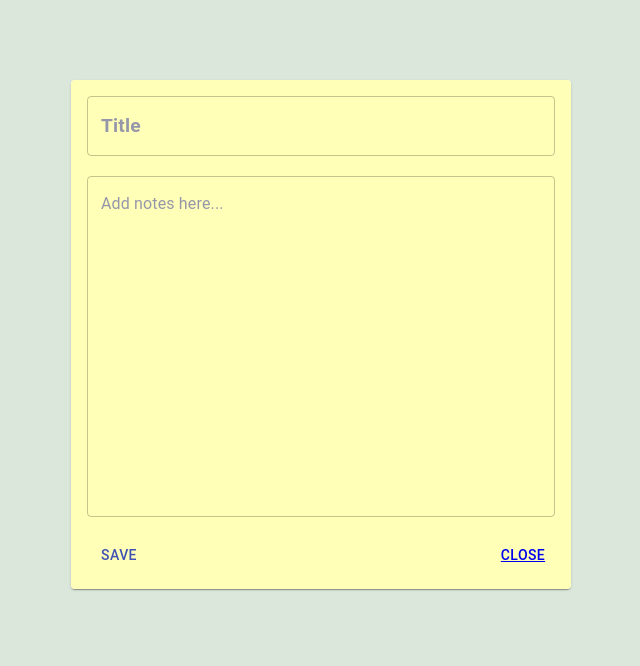
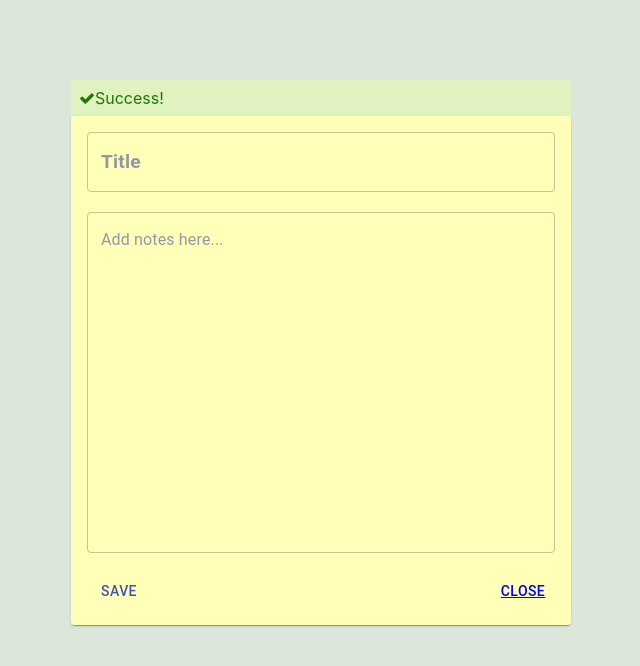
Before and after one commit to Triveni07/notes-making, a React (Create React App) app: page /create in a window 1280 px wide. Both pictures are taken after typing "Sample", "Sample" into the empty fields and a click on the button "SAVE". Shown: the top 666 px of the page, without its empty margins (343-983 px from the left). Built offline with nearby package versions, Linux system fonts and the light colour scheme.

Commit message:
Add notification messages refactor

```diff
--- a/src/Util/NoteUtil.js
+++ b/src/Util/NoteUtil.js
@@ -8,7 +8,6 @@ export function onSave(e, dispatch) {
         month: 'short',
         year: 'numeric'
     })
-
     const noteDetails = {
         id: new Date(),
         title,
@@ -17,28 +16,23 @@ export function onSave(e, dispatch) {
         showButtons: false,
         timeStamp: timeStamp
     }
+    target.querySelector('#title').value = '';
+    target.querySelector('#content').value = '';
 
     dispatch({
         type: 'ADD_NOTE',
         noteDetails
     });
-
-    target.querySelector('#title').value = '';
-    target.querySelector('#content').value = '';
-
-    // window.alert('Hey! Your note saved');
 }
 
 export function onUpdate(e, dispatch, note) {
     const { target } = e;
     const newTitle = target.querySelector('#title').value;
     const newContent = target.querySelector('#content').value;
-
     const noteDetails = {
         newTitle,
         newContent
     }
-
     dispatch({
         type: 'UPDATE',
         id: note.id,
--- a/src/components/Main/Main.jsx
+++ b/src/components/Main/Main.jsx
@@ -9,8 +9,7 @@ import './Main.scss';
 class Main extends Component {
     render() {
         return (
-            <div className="content-container">
-                <div className="content">
+            <div className="main-container">
                 <Switch>
                     <Route path='/create' render={({ history }) => (
                         <CreateNote />
@@ -21,7 +20,6 @@ class Main extends Component {
                     <Route path="*" render={() => <h1>404</h1>} />
                 </Switch>
             </div>
-            </div>
         );
     }
 }
--- a/src/components/Main/Main.scss
+++ b/src/components/Main/Main.scss
@@ -4,7 +4,7 @@ body {
   background-color: #dce7dc;
 }
 
-.content {
+.main-container {
   position: absolute;
   width: 100%;
   overflow: auto;
--- a/src/components/Notes/CreateNote.jsx
+++ b/src/components/Notes/CreateNote.jsx
@@ -8,16 +8,47 @@ import { onSave } from './../../Util/NoteUtil';
 import '../styles/CreateNote.scss';
 
 class CreateNote extends Component {
+    state = {
+        saved: ''
+    }
     handleSubmit = (e) => {
         e.preventDefault();
         const { dispatch } = this.props;
-        onSave(e, dispatch);
+        try {
+            onSave(e, dispatch);
+            this.setState({ saved: 'success' });
+        } catch (err) {
+            this.setState({ saved: 'error' });
+            console.error(err);
+        }
+    }
+    handleOnchange = () => {
+        this.setState({ saved: '' });
     }
 
     render() {
+        const { saved } = this.state;
+
+        // To notify user on note saving
+        let messageDiv;
+        if (saved === 'success') {
+            messageDiv = <div className="success-message">
+                <i className="fa fa-check" aria-hidden="true"></i>
+                <span>Success!</span>
+            </div>
+        } else if (saved === 'error') {
+            messageDiv = <div className="error-message">
+                <i className="fa fa-times-circle" aria-hidden="true"></i>
+                <span>Error!</span>
+            </div>
+        }
+
         return (
             <div className="notes-container">
                 <div className="notes-box">
+                    <div className="message">
+                        {messageDiv}
+                    </div>
                     <Card className="notes-card">
                         <form onSubmit={e => this.handleSubmit(e)} className="notes-form">
                             <TextField
@@ -26,6 +57,7 @@ class CreateNote extends Component {
                                 variant="outlined"
                                 required
                                 fullWidth
+                                onChange={this.handleOnchange}
                             />
                             <br /><br />
                             <TextField
@@ -47,7 +79,7 @@ class CreateNote extends Component {
                         </form>
                     </Card>
                 </div>
-            </div>
+            </div >
         );
     }
 }
--- a/src/components/Notes/HomePage.jsx
+++ b/src/components/Notes/HomePage.jsx
@@ -13,7 +13,7 @@ import ListNotes from '../Notes/ListNotes';
 import { onSearchQueryEnter } from './../../Util/NoteUtil';
 
 import '../styles/ListNotes.scss';
-import '../styles/SearchBox.scss';
+import '../styles/HomePage.scss';
 
 
 class HomePage extends Component {
@@ -23,6 +23,10 @@ class HomePage extends Component {
 
     handleSearch = (query) => {
         this.setState({ query: query.trim() });
+    }
+
+    clearQuery = () => {
+        this.setState({ query: '' });
     }
 
     render() {
@@ -38,8 +42,8 @@ class HomePage extends Component {
         showingNotesList.sort(sortBy('title'));
 
         return (
-            <div className="list-notes-container">
-                <div className="list-notes-content">
+            <div className="home-container">
+                <div className="home-content">
                     <div className="header">
                         <h2>Notes</h2>
                         <div className="search-box">
@@ -55,6 +59,14 @@ class HomePage extends Component {
                             </Paper>
                         </div>
                     </div>
+
+                    {/* To notify user on search results  */}
+                    {showingNotesList.length !== notes.length && (
+                        <div className="showing-notes">
+                            <span>Now showing {showingNotesList.length} of {notes.length} total</span>
+                            <button onClick={this.clearQuery}>Show all</button>
+                        </div>
+                    )}
                     <ListNotes
                         showingNotesList={showingNotesList}
                     />
--- a/src/components/Notes/Note.jsx
+++ b/src/components/Notes/Note.jsx
@@ -25,12 +25,10 @@ class Note extends Component {
 
     render() {
         const { note, showButtons } = this.props;
-        const timeStamp = note.timeStamp;
         return (
             <div id="note-card">
                 <div className="note-buttons">
-                    {showButtons
-                        ?
+                    {showButtons ?
                         <>
                             <Button
                                 color="primary"
@@ -45,7 +43,7 @@ class Note extends Component {
                                 Delete
                             </Button>
                         </>
-                        : <div className="timeStamp">{timeStamp}</div>
+                        : <div className="timeStamp">{note.timeStamp}</div>
                     }
                 </div>
                 <div className="note-content" onClick={this.handleNoteClick}>
--- a/src/components/Notes/UpdateNote.jsx
+++ b/src/components/Notes/UpdateNote.jsx
@@ -5,7 +5,7 @@ import { TextField, Button } from '@material-ui/core';
 
 import { onUpdate } from './../../Util/NoteUtil';
 
-import '../styles/CreateNote.scss';
+import '../styles/Note.scss';
 
 class UpdateNote extends Component {
 
--- a/src/components/styles/CreateNote.scss
+++ b/src/components/styles/CreateNote.scss
@@ -1,3 +1,5 @@
+@import url("//maxcdn.bootstrapcdn.com/font-awesome/4.2.0/css/font-awesome.min.css");
+
 .notes-container {
   margin: 24px;
   padding: 16px;
@@ -28,5 +30,24 @@
         justify-content: space-between;
       }
     }
+
+    .message {
+      border-radius: 3px 3px 3px 3px;
+    }
+
+    .success-message,
+    .error-message {
+      padding: 8px;
+    }
+
+    .success-message {
+      background-color: #dff2bf;
+      color: #270;
+    }
+
+    .error-message {
+      color: #d8000c;
+      background-color: #ffbaba;
+    }
   }
 }
--- /dev/null
+++ b/src/components/styles/HomePage.scss
@@ -0,0 +1,51 @@
+.home-container {
+  display: flex;
+  justify-content: center;
+  color: rgb(8, 8, 153);
+  font-family: sans-serif;
+
+  .header h2 {
+    text-align: center;
+    padding: 8px;
+    margin: 16px;
+  }
+
+  .search-box {
+    position: fixed;
+    top: 40px;
+    right: 40px;
+
+    .search-paper {
+      padding: 0 8px 0 8px;
+      display: flex;
+      align-items: center;
+      width: 250px;
+
+      .search-input {
+        margin: 8px;
+        flex: 1;
+      }
+    }
+  }
+
+  .showing-notes {
+    padding: 16px;
+    text-align: center;
+  }
+
+  .showing-notes > button {
+    color: inherit;
+    margin: 8px;
+    padding: 0;
+    border: none;
+    text-decoration: underline;
+    cursor: pointer;
+    background: none;
+  }
+
+  .create-button {
+    position: fixed;
+    bottom: 40px;
+    right: 40px;
+  }
+}
--- a/src/components/styles/ListNotes.scss
+++ b/src/components/styles/ListNotes.scss
@@ -1,15 +1,3 @@
-.list-notes-container {
-  display: flex;
-  justify-content: center;
-
-  .header h2 {
-    text-align: center;
-    padding: 8px;
-    margin: 16px;
-    color: rgb(8, 8, 153);
-  }
-}
-
 .notes-grid {
   list-style-type: none;
   padding: 0;
@@ -30,15 +18,3 @@
     overflow: auto;
   }
 }
-
-.create-button {
-  position: fixed;
-  bottom: 40px;
-  right: 40px;
-}
-
-.search-box {
-  position: fixed;
-  top: 40px;
-  right: 40px;
-}
--- a/src/components/styles/Note.scss
+++ b/src/components/styles/Note.scss
@@ -1,8 +1,8 @@
+.note-content {
+  cursor: pointer;
+}
+
 .timeStamp {
   font-size: small;
   color: grey;
 }
-
-.note-content {
-  cursor: pointer;
-}
--- a/src/components/styles/SearchBox.scss
+++ /dev/null
@@ -1,15 +0,0 @@
-.search-paper {
-  padding: 0 8px 0 8px;
-  display: flex;
-  align-items: center;
-  width: 250px;
-
-  .search-input {
-    margin: 8px;
-    flex: 1;
-  }
-
-  .search-iconButton {
-    padding: 10px;
-  }
-}
```
Also changed, not shown: 1 other file (tests, documents, lock files or other folders). Lines whose indentation alone changed are shown as unchanged.
